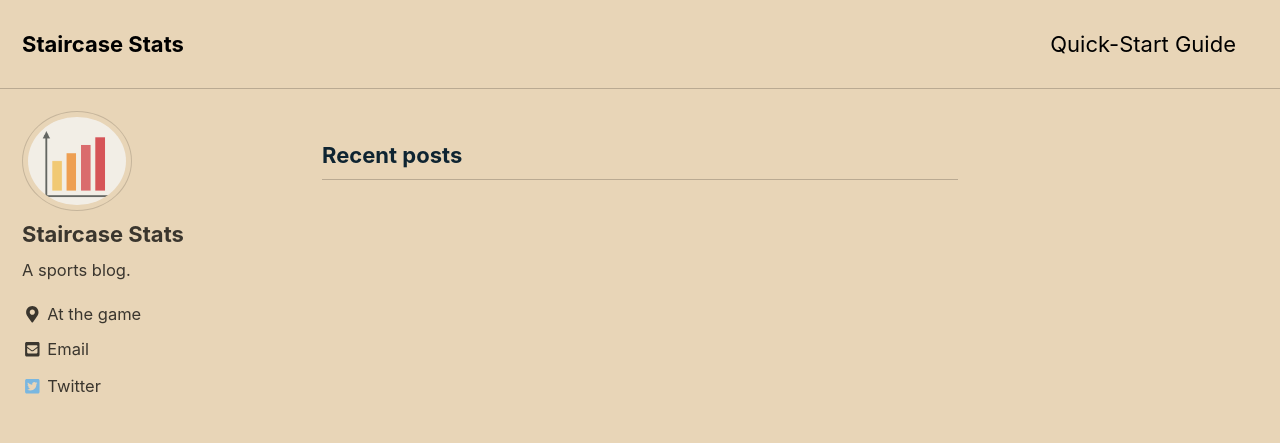
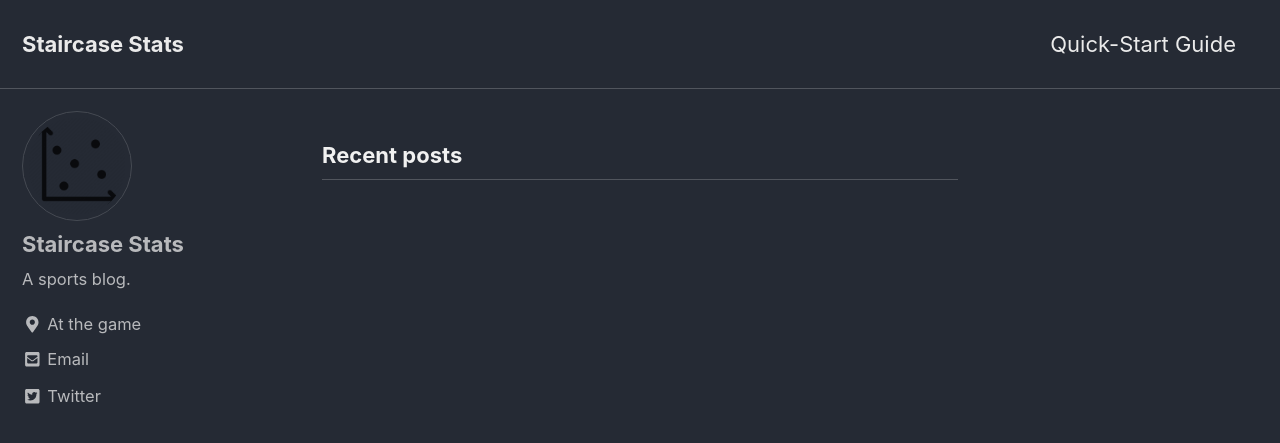
Before and after one commit to staircasestats/staircasestats.github.io, a Jekyll site: the page built from index.html, in a window 1280 px wide and 900 px high. Shown: the top 443 px of the window. Built offline with Jekyll 4.4.1, drawn with Linux system fonts in a browser that asks for light colours; cached includes are drawn as plain includes; nearby versions of some CDN libraries; the list of posts is cut into pages by our own code.

Commit message:
new site

```diff
--- a/_config.yml
+++ b/_config.yml
@@ -12,7 +12,7 @@
 
 # theme                  : "minimal-mistakes-jekyll"
 # remote_theme           : "mmistakes/minimal-mistakes"
-minimal_mistakes_skin    : "sunrise" # "air", "aqua", "contrast", "dark", "dirt", "neon", "mint", "plum", "sunrise"
+minimal_mistakes_skin    : "dark" # "air", "aqua", "contrast", "dark", "dirt", "neon", "mint", "plum", "sunrise"
 
 # Site Settings
 locale                   : "en-US"
```
Also changed, not shown: images/robbie.jpg.
